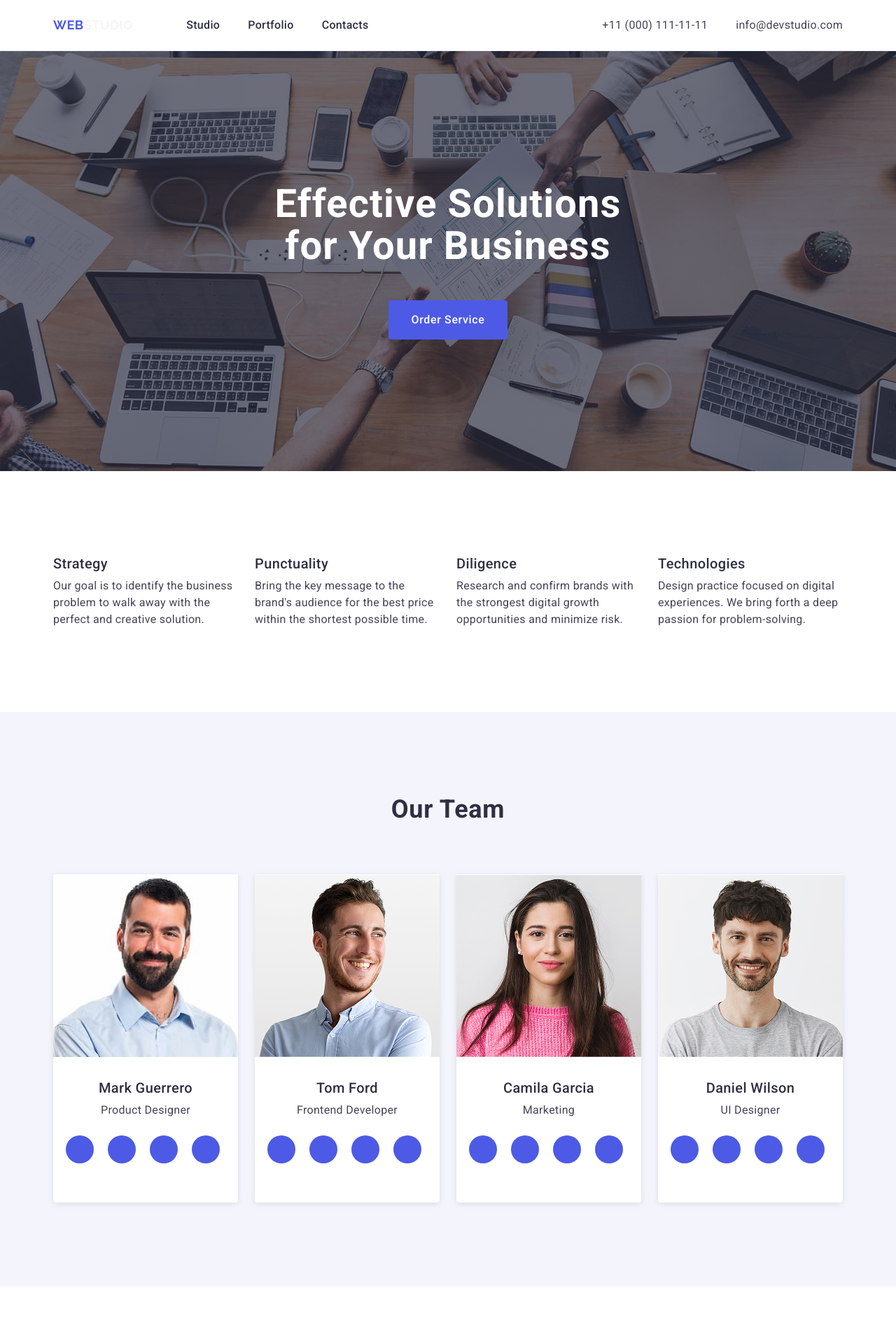
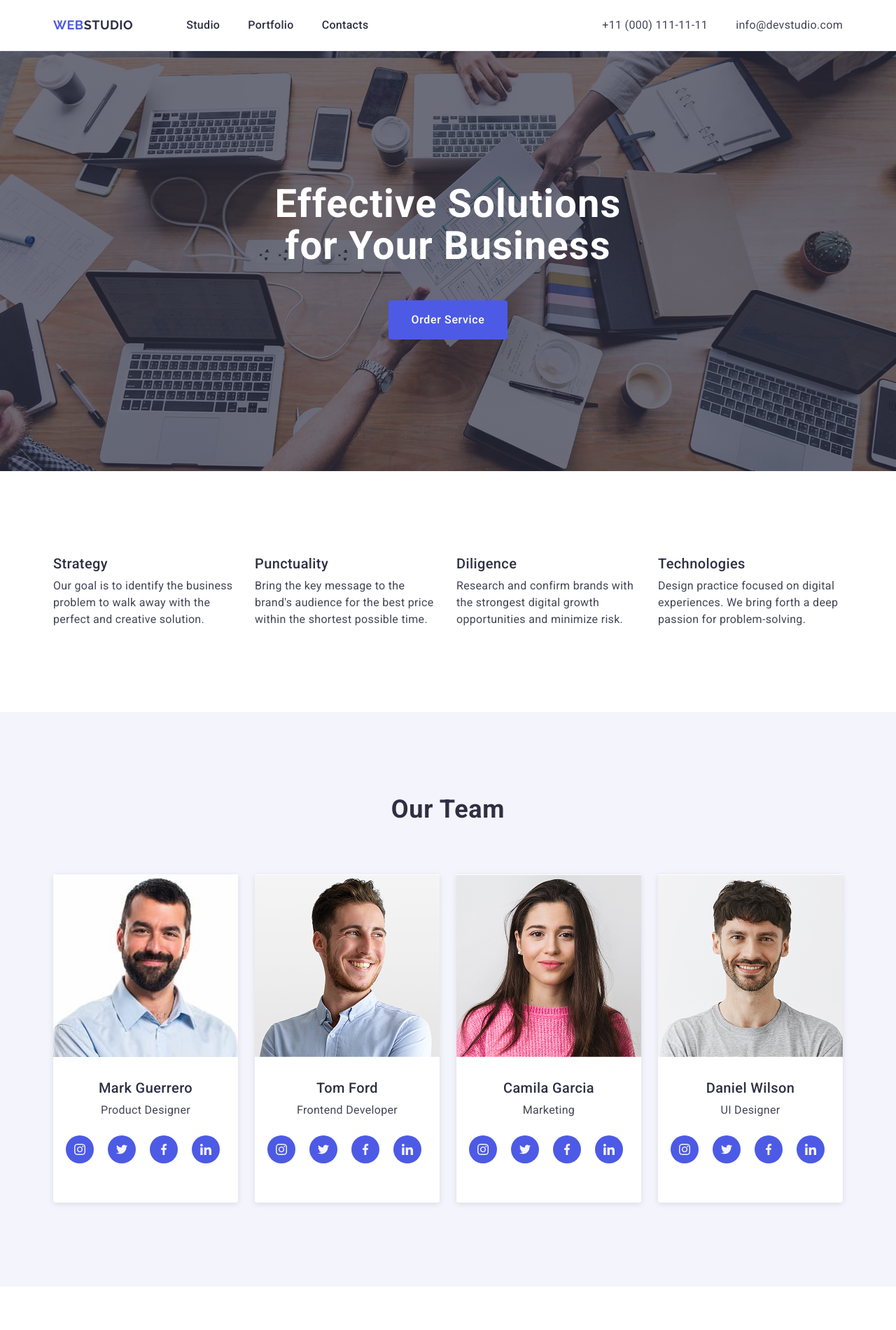
Before and after one commit to Svitwave/goit-markup-hw-04, a plain HTML site: page index.html in a window 1280 px wide. Shown: the top 1900 px of the page at 70% size. Drawn offline with nearby package versions, Linux system fonts and the light colour scheme.

Commit message:
Updates header logo style and transition effects
Modifies the class name for the header logo to "logo-studio-header" and increases the font size to 18px.
Removes the transition effect on the background color of the "team-socials-icon" element.

Improves header visual consistency and legibility.

```diff
--- a/css/style.css
+++ b/css/style.css
@@ -172,8 +172,9 @@ p {
   color: #4d5ae5;
 }
 
-.logo-studio {
+.logo-studio-header {
   color: #2e2f42;
+  font-size: 18px;
 }
 
 /* Хедер */
@@ -295,7 +296,7 @@ p {
   height: 40px;
   background-color: #4d5ae5;
   border-radius: 50%;
-  transition: background-color 250ms ease-in-out;
+  /* transition: background-color 250ms ease-in-out; */
 }
 .team-socials li {
   background-color: transparent;
@@ -303,7 +304,7 @@ p {
 }
 
 .team-socials-icon {
-  fill: none;
+  fill: var(--cloud);
 }
 
 .team-socials-link:hover,
--- a/index.html
+++ b/index.html
@@ -21,7 +21,7 @@
       <div class="container">
         <nav class="nav-bar">
           <a class="logo" href="./index.html"
-            >Web<span class="logo-studio">Studio</span></a
+            >Web<span class="logo-studio-header">Studio</span></a
           >
           <ul class="nav-list">
             <li>
```
